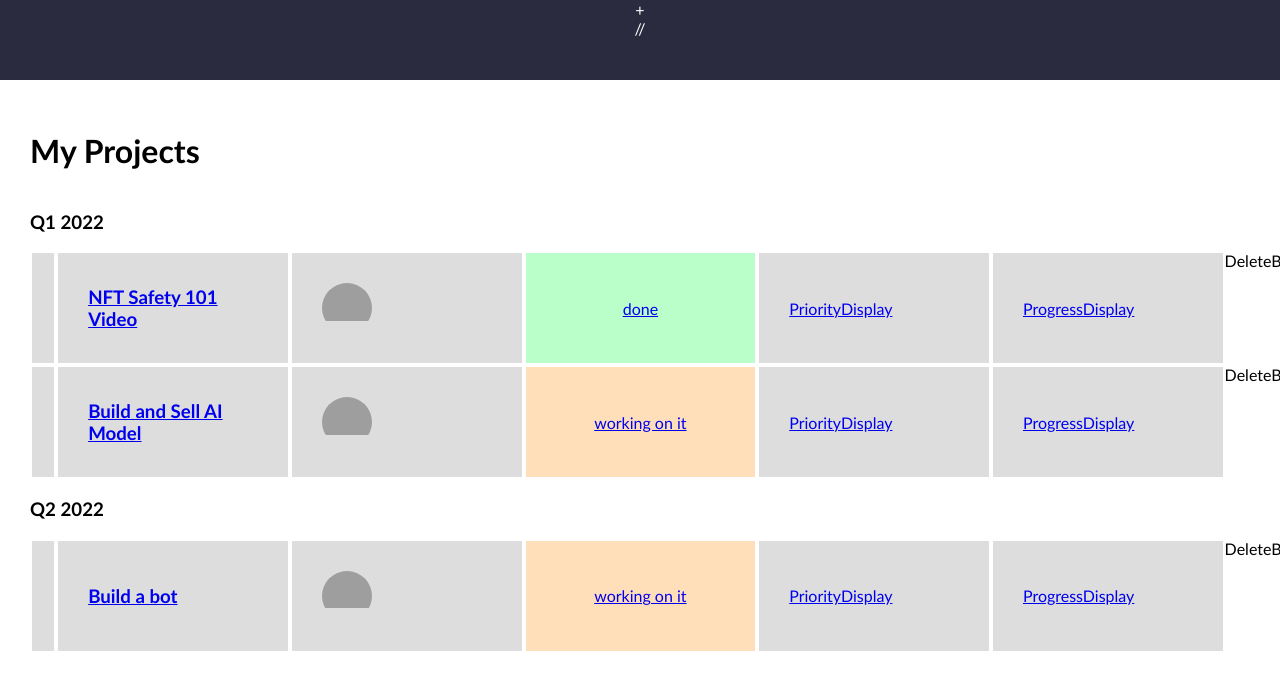
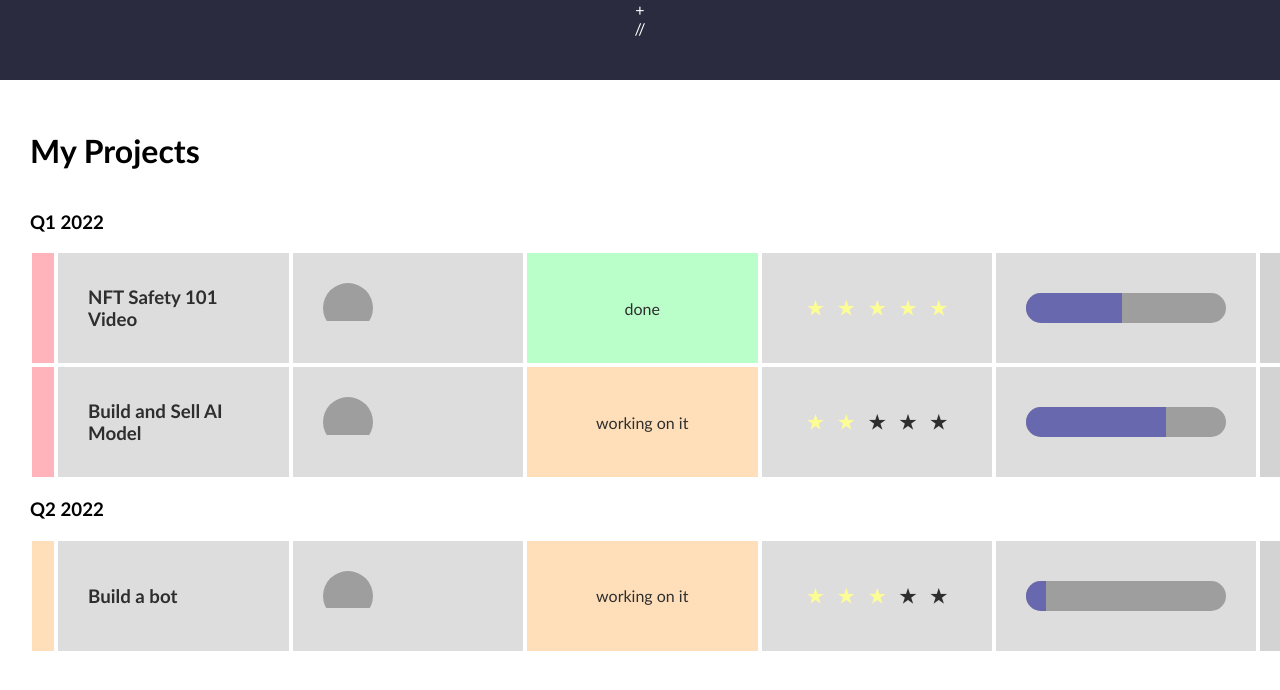
Before and after one commit to DashaDasha88/see-ar-em, a React (Create React App) app: page / in a window 1280 px wide. Shown: the top 690 px of the page. Built offline with nearby package versions, Linux system fonts and the light colour scheme; grey boxes are pictures that could not be loaded.

Commit message:
add progress bar and priority

```diff
--- a/src/components/DeleteBlock.js
+++ b/src/components/DeleteBlock.js
@@ -1,6 +1,13 @@
 const DeleteBlock = () => {
+
+  const deleteTicket = () => {
+    console.log('Deleted');
+  }
+
   return (
-    <div> DeleteBlock</div>
+    <div className="delete-block">
+      <div className="delete-item" onClick={deleteTicket}>x</div>
+    </div>
   )
 }
 
--- a/src/components/PriorityDisplay.js
+++ b/src/components/PriorityDisplay.js
@@ -1,6 +1,14 @@
-const PriorityDisplay = () => {
+const PriorityDisplay = ({ priority }) => {
   return (
-    <div> PriorityDisplay</div>
+    <div className="priority-display">
+      <div className="star-container">
+        <h3 style={{color: priority >= 1 ? 'rgb(253, 253, 150)' : ''}}>★</h3>
+        <h3 style={{color: priority >= 2 ? 'rgb(253, 253, 150)' : ''}}>★</h3>
+        <h3 style={{color: priority >= 3 ? 'rgb(253, 253, 150)' : ''}}>★</h3>
+        <h3 style={{color: priority >= 4 ? 'rgb(253, 253, 150)' : ''}}>★</h3>
+        <h3 style={{color: priority >= 5 ? 'rgb(253, 253, 150)' : ''}}>★</h3>
+      </div>
+    </div>
   )
 }
 
--- a/src/components/ProgressDisplay.js
+++ b/src/components/ProgressDisplay.js
@@ -1,6 +1,13 @@
-const ProgressDisplay = () => {
+const ProgressDisplay = ({progress}) => {
   return (
-    <div> ProgressDisplay</div>
+    <div className="progress-display">
+      <div className="progress-bar">
+        <div
+          style={{ width: progress + '%'}}
+          className="progress-indicator"
+        ></div>
+      </div>
+    </div>
   )
 }
 
--- a/src/components/TicketCard.js
+++ b/src/components/TicketCard.js
@@ -9,12 +9,12 @@ const TicketCard = ({ color, ticket }) => {
   return (
     <div className="ticket-card">
       <Link to={`/ticket/${ticket.documentId}`} id="link">
-      <div className="ticket-color"></div>
+      <div className="ticket-color" style={{ backgroundColor: color }}></div>
         <h3>{ticket.title}</h3>
         <AvatarDisplay ticket={ticket} />
         <StatusDisplay status={ticket.status} />
-        <PriorityDisplay/>
-        <ProgressDisplay/>
+        <PriorityDisplay priority={ticket.priority}/>
+        <ProgressDisplay progress={ticket.progress}/>
       </Link>
       <DeleteBlock/>
     </div>
--- a/src/index.css
+++ b/src/index.css
@@ -6,6 +6,11 @@ html, body {
 
 .app{
   display: flex;
+}
+
+#link {
+  text-decoration: none;
+  color: rgb(46, 46, 46);
 }
 
 /*--- NAV ---*/
@@ -83,3 +88,54 @@ nav .icon {
   display: flex;
   justify-content: center;
 }
+
+.ticket-card .priority-display {
+  display: flex;
+  justify-content: center;
+}
+
+.ticket-card .priority-display .star-container {
+  display: flex;
+}
+
+.ticket-card .priority-display .star-container h3 {
+  margin: 7px;
+  padding: 0;
+}
+
+.ticket-card .progress-display {
+  min-width: 200px;
+}
+
+.ticket-card .progress-bar {
+  width: 100%;
+  height: 30px;
+  background-color: rgb(158, 158, 158);
+  border-radius: 15px;
+  overflow: hidden;
+}
+
+.ticket-card .progress-bar .progress-indicator {
+  background-color: rgb(104, 104, 175);
+  height: 100%;
+}
+
+.ticket-card .delete-block {
+  background-color: rgb(211, 211, 211);
+  width: 50px;
+  margin: 2px;
+  display: flex;
+  justify-content: center;
+  align-items: center;
+}
+
+.ticket-card .delete-block .delete-icon {
+  width: 20px;
+  height: 20px;
+  border-radius: 10px;
+  background-color: rgb(61, 61, 61);
+  display: flex;
+  justify-content: center;
+  align-items: center;
+  color: rgb(255, 255, 255);
+}
--- a/src/pages/Dashboard.js
+++ b/src/pages/Dashboard.js
@@ -45,6 +45,14 @@ const Dashboard = () => {
     ...new Set(tickets?.map(({ category }) => category))
   ]
 
+  const colors = [
+    'rgb(255, 179, 186)',
+    'rgb(255, 223, 186)',
+    'rgb(255, 255, 186)',
+    'rgb(186, 255, 201)',
+    'rgb(186, 255, 255)'
+  ]
+
   return (
     <div>
       <div className="dashboard">
@@ -59,10 +67,9 @@ const Dashboard = () => {
                 .map((filteredTicket, _index) => (
                   <TicketCard
                     id={_index}
-                    color={filteredTicket.color}
+                    color={colors[categoryIndex] || colors[0]}
                     ticket={filteredTicket}
                   />
-
                 ))
               }
             </div>
--- a/src/pages/TicketPage.js
+++ b/src/pages/TicketPage.js
@@ -1,6 +1,42 @@
+import { useState } from 'react';
+
 const TicketPage = () => {
+
+  const [formData, setFormData] = useState({
+    status: "not started",
+    progress: 0,
+    timestamp: new Date().toISOString
+  })
+
+  const editMode = false;
+
+  const handleSubmit = () => {
+    console.log('submitted');
+  }
+
+  const handleChange = () => {
+    console.log('changed');
+  }
+
   return (
-    <div>TicketPage</div>
+    <div className="ticket">
+      <h1>{editMode ? 'Update your ticket' : 'Create a Ticket'}</h1>
+      <div className="ticket-container">
+        <form onSubmit={handleSubmit}>
+          <section>
+            <label htmlFor="title">Title</label>
+            <input
+              id="title"
+              name="title"
+              type="text"
+              onChange={handleChange}
+              required={true}
+              value={formData.title}
+            />
+          </section>
+        </form>
+      </div>
+    </div>
   )
 }
 
```
